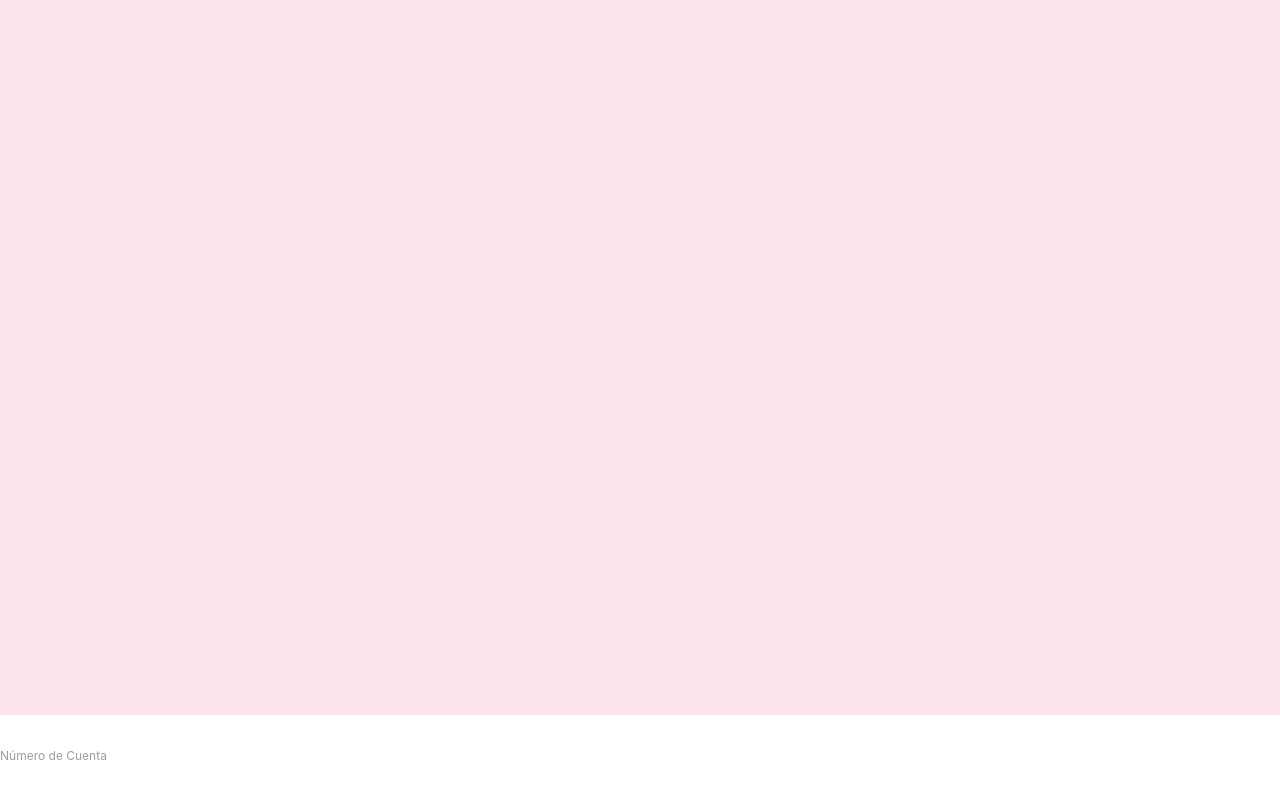
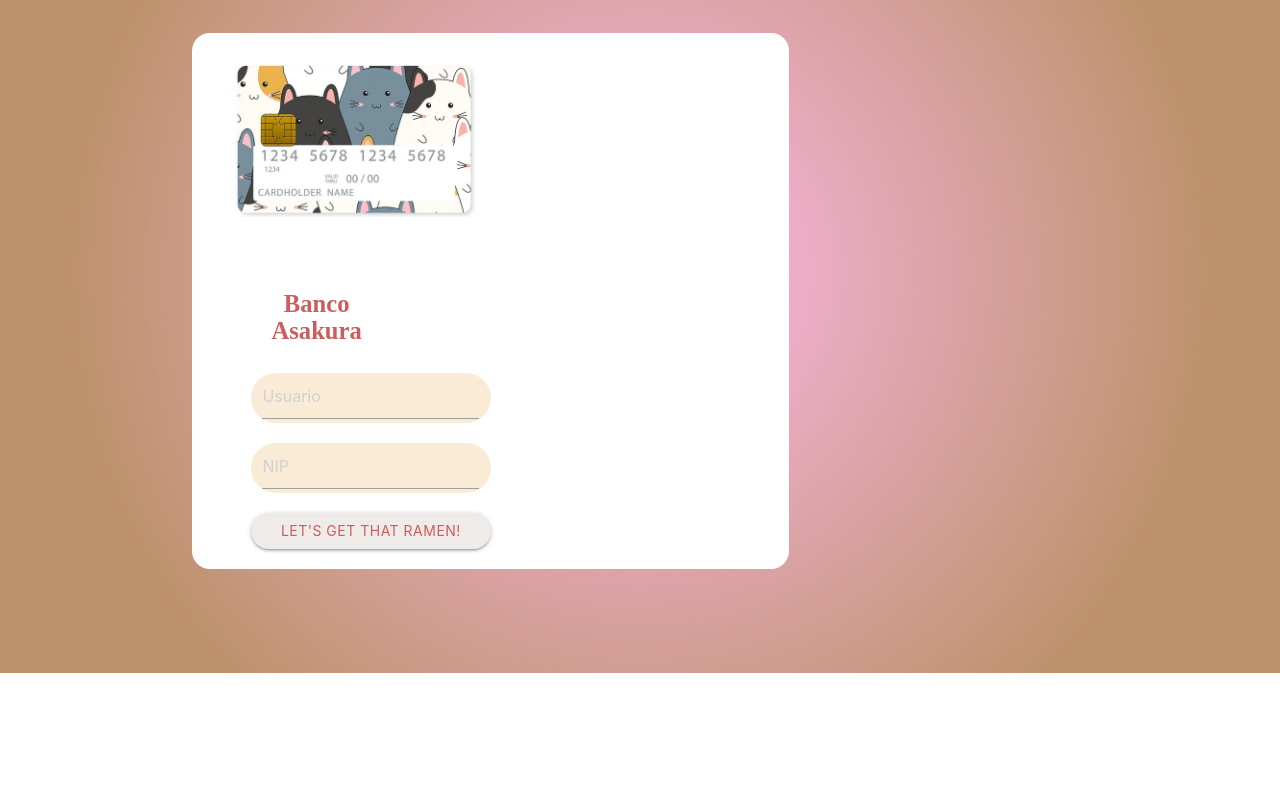
Before and after one commit to herreralauracarolina/master-code-g14, a plain HTML site: page master-code-g14/Module02/IntroJS/atmProject/index.html in a window 1280 px wide. Shown: the part 127-917 px from the top of the page. After the commit the page ends 800 px from the top, so only its background shows below. Drawn offline with nearby package versions, Linux system fonts and the light colour scheme.

Commit message:
ATM versión mejorada

```diff
--- a/master-code-g14/Module02/IntroJS/atmProject/css/style.css
+++ b/master-code-g14/Module02/IntroJS/atmProject/css/style.css
@@ -1,6 +1,54 @@
-.contenedor{
-    color:darkgoldenrod;
-    font-family: 'Times New Roman', Times, serif;
-    font-weight: bold;
+.bodyLogin{
+    background: rgb(238,174,202);
+    background: radial-gradient(circle, rgba(238,174,202,1) 19%, rgba(189,145,106,1) 77%);
+    width: 100vw;
     height: 100vh;
 }
+
+.loginDiv{
+    border-radius: 18px;
+    background-color:white;
+    height: auto;
+    top: 20vh;
+    position: relative;
+    width: 100%;
+}
+
+.loginContainer{
+    padding: 30px;
+}
+
+.bancoTitle{
+    width: 50%;
+    text-align: center;
+}
+.bancoTitle h5{
+    font-family: 'Times New Roman', Times, serif;
+    color:indianred;
+    font-weight: bold;
+
+}
+
+.customInput{
+    background-color:antiquewhite;
+    border-radius: 100px;
+    height: 50px;
+    width: 100%;
+    margin-top: 20px;
+
+}
+
+.customInput input{
+    position:relative;
+    border-style: none;
+    padding-left: 30px;
+}
+
+.btnlogIn{
+    border-radius: 100px;
+    color:indianred;
+
+}
+.btn:hover{
+    color: darkgray;
+}
--- a/master-code-g14/Module02/IntroJS/atmProject/index.html
+++ b/master-code-g14/Module02/IntroJS/atmProject/index.html
@@ -1,5 +1,5 @@
 <!DOCTYPE html>
-<html lang="en">
+<html lang="es">
 <head>
     <meta charset="UTF-8">
     <meta http-equiv="X-UA-Compatible" content="IE=edge">
@@ -10,34 +10,48 @@
     <link rel="stylesheet" href="css/style.css"> <!--Debe estar abajo del materialize -->
 
     <title>Cajero Automático</title>
+    <!-- Compiled and minified CSS -->
+    <link rel="stylesheet" href="https://cdnjs.cloudflare.com/ajax/libs/materialize/1.0.0/css/materialize.min.css">
+    <!-- Compiled and minified JavaScript -->
+    <script src="https://cdnjs.cloudflare.com/ajax/libs/materialize/1.0.0/js/materialize.min.js"></script>
+    <link rel="stylesheet" href="css/style.css">
+    <script src="js/app.js"></script>
+
 </head>
-<body>
-    <main>
-        <body>
-            <div class="container-fluid contenedor #fce4ec pink lighten-5 center-align"> <!--container es de materializa y contenedor es mía-->
-                <h1>Banco Asakura</h1>
+<body class="bodyLogin">
+    <div class="container">
+        <div class="row">
+            <div class="col s12 m12 l8 offset-12 loginDiv">
+                <div class="row loginContainer">
+                    <div class="col s12 m6">
+                        <div class="col s11 offset-s1"></div>
+                        <img src="img/bank-kitten.jpeg" class="responsive-img">
+                    </div>
                 </div>
-                <div>
-                    <h3 id="nombre"></h3>
+                <div class="col 12 s12 m5 l5 offset-l1 offset-m1">
+                    <div class="bancoTitle">
+                    <h5>Banco Asakura</h5>
+                    </div>
+                    <div class="row">
+                        <div class="col s12 customInput">
+                            <label for="Cuenta"></label>
+                            <input type="text" id="Cuenta" maxlength="6" placeholder="Usuario">
+                        </div>
+                        <div class="col s12 customInput">
+                            <label for="NIP"></label>
+                            <input type="password" id="NIP" maxlength="4" placeholder="NIP">
+                        </div>
+                        </div>
+                    <div class="row">
+                        <button class="btn col s12 btnlogIn brown lighten-5" type="submit" onclick="ValidacionUsuario()">Let's get that ramen!</button>
+                    </div>
+                    </div>
                 </div>
-                <div>
-                    <label>Número de Cuenta<input type="text" id="Cuenta" name="Cuenta" maxlength="6"/></label>
-                    <label>NIP<input type="password" id="NIP" name="NIP" maxlength="4"/></label>
-                    <button type="submit" id="entre" onclick="ejecucion()">Entre</button>
-                </div>
-                <div>
-                    <button id="saldo">Consultar Saldo</button>
-                    <button id="ingresar">Ingresar Monto</button>
-                    <button id="retirar">Retirar Monto</button>
-                </div>
-                <div>
-                    <p id="consola"></p>
-                </div>
-</body>
+            </div>
+        </div>
 
-        </form>
-    </main>
-<script src="js/app.js"></script>
+    </div>
+
 </body>
 
 </html>
```
Also changed, not shown: master-code-g14/Module02/IntroJS/atmProject/img/Bank-Card-Cute-Kitten.jpeg (added), master-code-g14/Module02/IntroJS/atmProject/img/bank-kitten.jpeg (added), master-code-g14/Module02/IntroJS/atmProject/js/app.js (line endings or trailing spaces), 5 other files.
